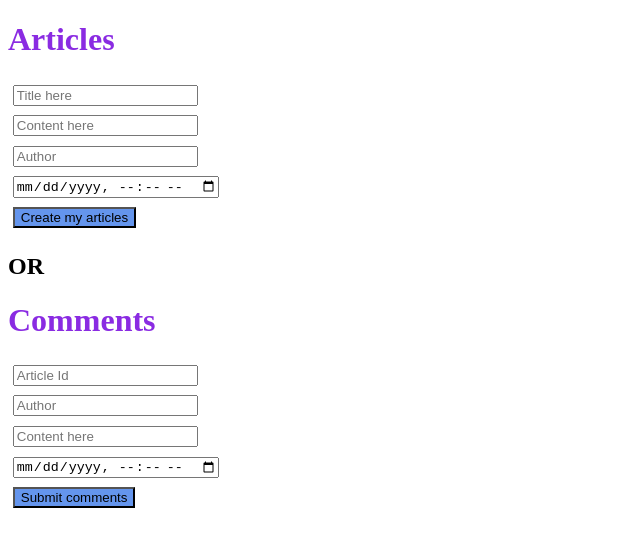
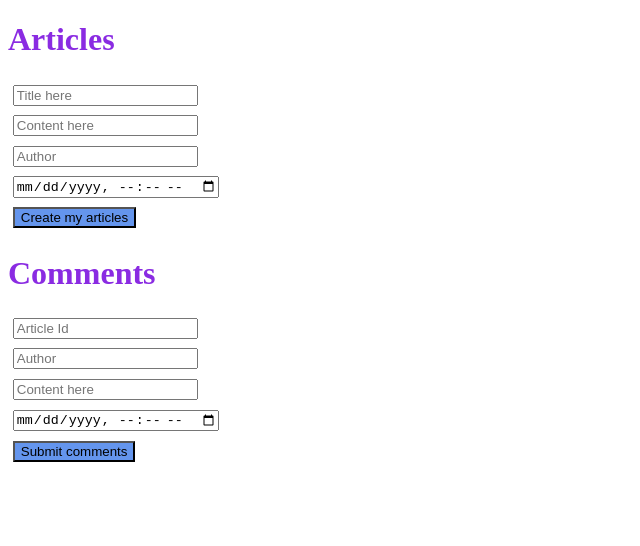
Before and after one commit to El-Mercia/exercice-2, a website: page public/index.html in a window 1280 px wide. Shown: the whole page, without its empty margins (0-640 px from the left). Drawn offline with Linux system fonts and the light colour scheme.

Commit message:
update index.html

```diff
--- a/public/index.html
+++ b/public/index.html
@@ -34,8 +34,6 @@
               <button type="submit">Create my articles</button>
           </form>
 
-        <h2>OR</h2>
-
         <h1 >Comments</h1>
           <form method="POST" action="/api/comments/create">
               <input
```
